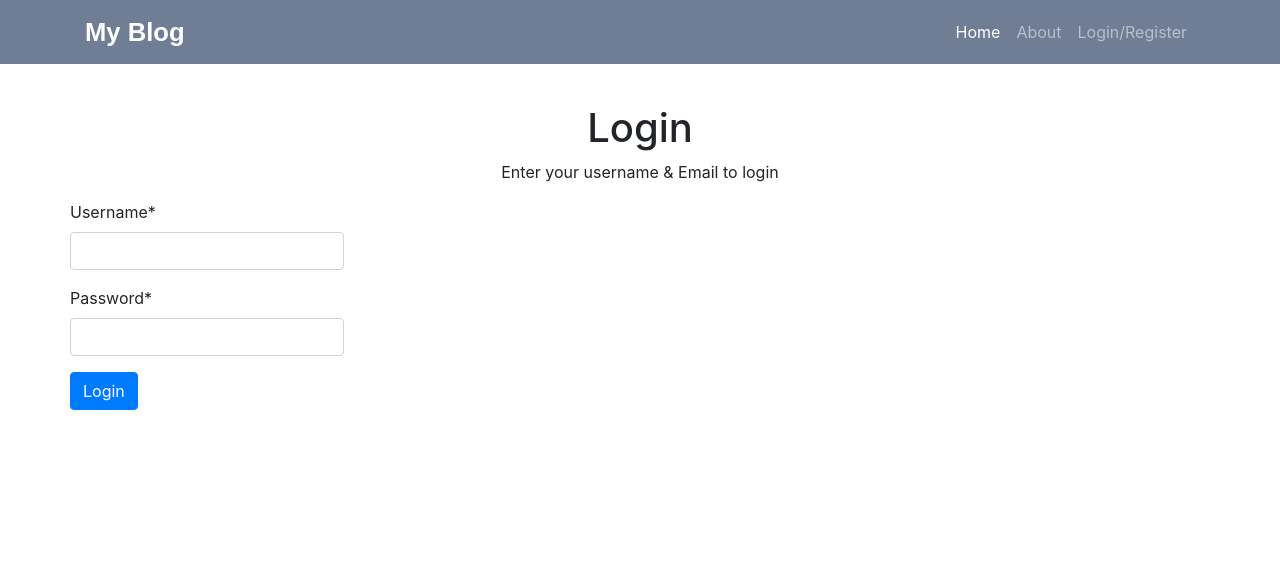
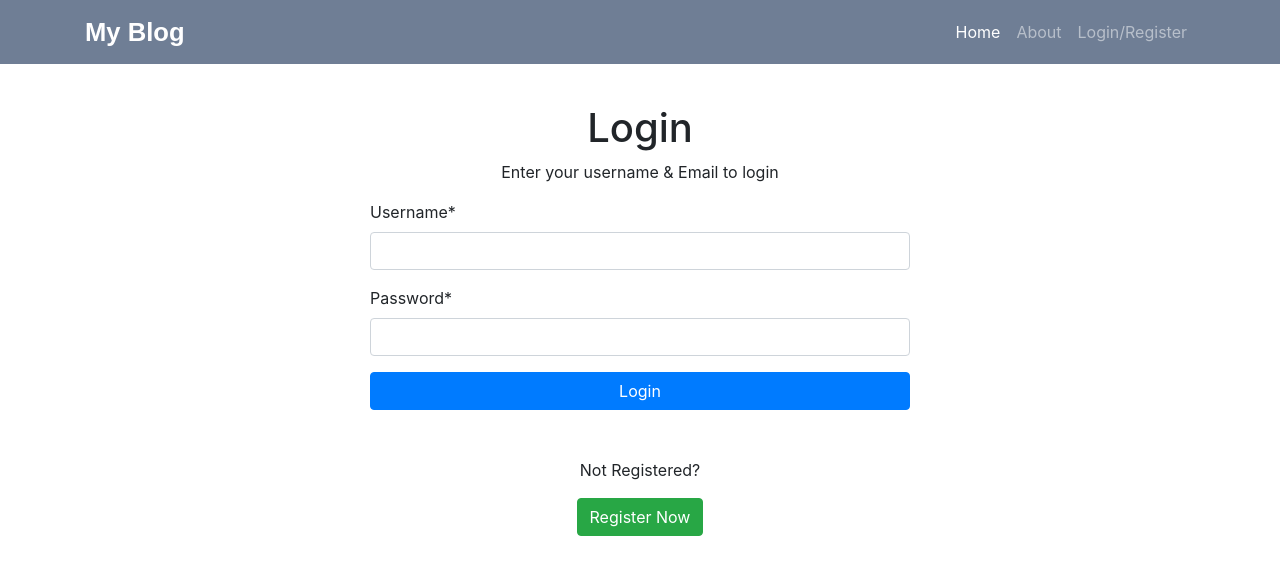
Before and after one commit to deenaahmed/Django-project, a Django app: template Django_blog/Blog/templates/blog/login_page.html in a window 1280 px wide. Shown: the top 575 px of the page. Run offline with Django 3.2, Linux system fonts and the light colour scheme; the template is opened without the code that fills it: values that come from a table or form of the project are taken from there, others are empty; parts of the project's set-up code (start-up, migrations or seed data) failed here and were passed over; some libraries are stand-ins or nearby versions.

Commit message:
styling login page

```diff
--- a/Django_blog/Blog/templates/blog/login_page.html
+++ b/Django_blog/Blog/templates/blog/login_page.html
@@ -15,13 +15,18 @@
         </div>
       </div>
           <div class="row">
-              <div class="mr-auto">
+              <div class="col-md-6 offset-3">
                 <form method="POST" action="">
                 {% csrf_token %}
                 {{ form|crispy }}
-                    <button type="submit" class="btn btn-primary">Login</button>
+                    <button type="submit" class="btn btn-primary btn-block">Login</button>
                 </form>
                   </div>
+
+              </div>
+         <div class="linkTORegister text-center mt-5">
+                  <p>Not Registered?</p>
+                  <a href="/register" class="btn btn-success">Register Now</a>
               </div>
         </div>
 {% endblock %}
```
